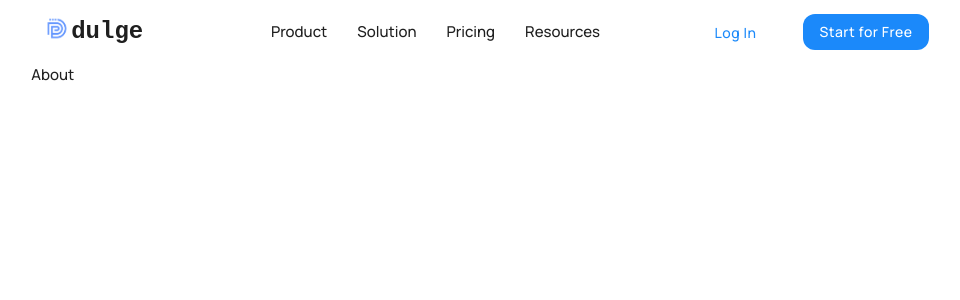
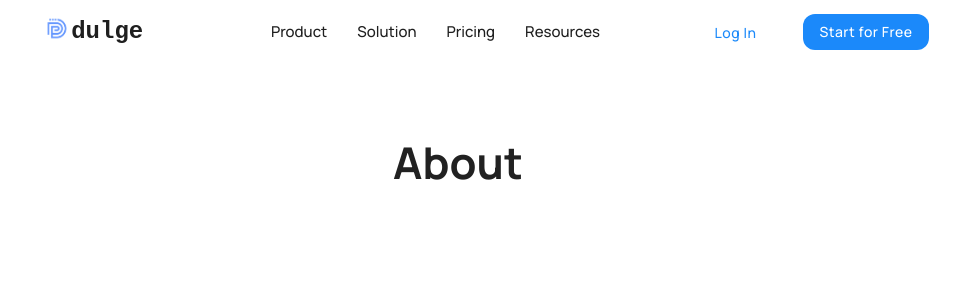
Before and after one commit to abdrzqsalihu/dulge-app, a React (Create React App) app: page /about in a window 1280 px wide. Shown: the top 300 px of the page, without its empty margins (182-1142 px from the left). Built offline with nearby package versions, Linux system fonts and the light colour scheme; no server answers.

Commit message:
Dulge-app version 2.0

```diff
--- a/src/Components/About.jsx
+++ b/src/Components/About.jsx
@@ -2,7 +2,9 @@ import React from 'react'
 
 function About() {
   return (
-    <div>About</div>
+    <div className='center'><br /><br />
+      <h3 className='bolder'>About</h3>
+    </div>
   )
 }
 
```
